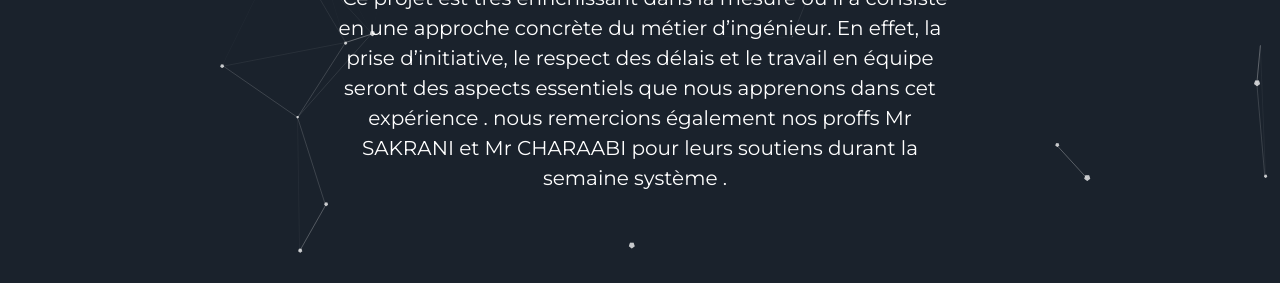
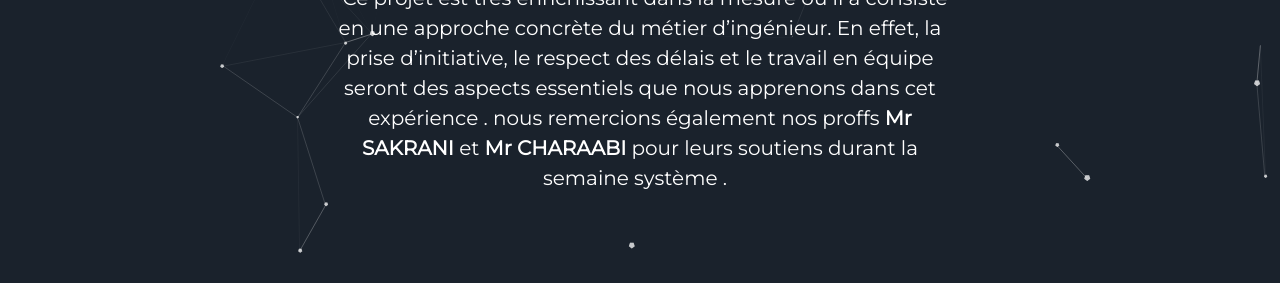
Before and after one commit to Cnh00/Sysweek, a Jekyll site: the page built from index.html, in a window 1280 px wide and 900 px high. Shown: the part 536-819 px from the top of the window. Built offline with Jekyll 4.4.1, drawn with Linux system fonts in a browser that asks for light colours; some of the changed text lies outside the part shown.

Commit message:
Update header.html

```diff
--- a/_includes/header.html
+++ b/_includes/header.html
@@ -6,7 +6,7 @@
       </h1>
 
       <div class="header-links">
-        <a class="link" href="#about" data-scroll>Ce projet est très enrichissant dans la mesure où il a consisté en une approche concrète du métier d’ingénieur. En effet, la prise d’initiative, le respect des délais et le travail en équipe seront des aspects essentiels que nous apprenons dans cet expérience .  nous remercions également nos proffs Mr SAKRANI et Mr CHARAABI pour leurs soutiens durant la semaine système .</a>
+        <a class="link" href="#about" data-scroll>Ce projet est très enrichissant dans la mesure où il a consisté en une approche concrète du métier d’ingénieur. En effet, la prise d’initiative, le respect des délais et le travail en équipe seront des aspects essentiels que nous apprenons dans cet expérience .  nous remercions également nos proffs<b> Mr SAKRANI </b> et <b>Mr CHARAABI </b> pour leurs soutiens durant la semaine système .</a>
 
       </div>
   </div>
```
